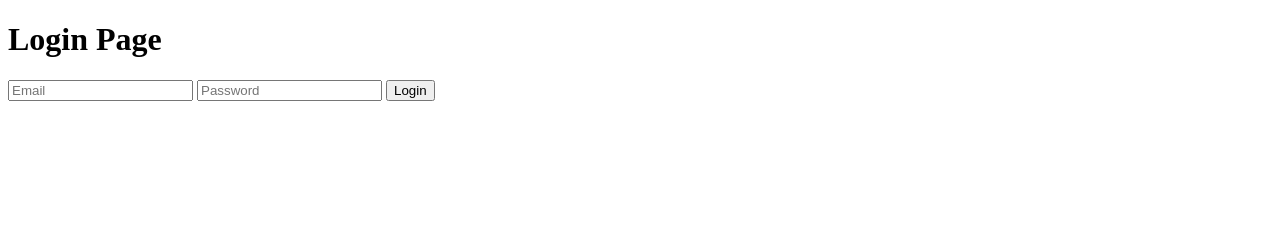
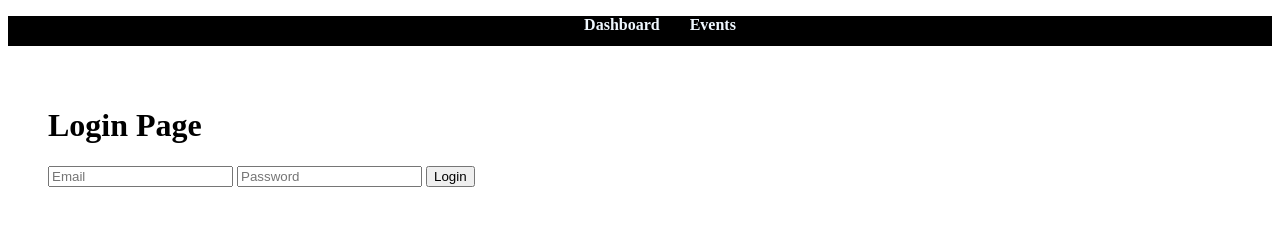
Before and after one commit to Jitugandhare/mock-assessment-2, a website: page index.html in a window 1280 px wide. Drawn offline with Linux system fonts and the light colour scheme.

Commit message:
mock assesment 1

```diff
--- a/index.html
+++ b/index.html
@@ -3,9 +3,44 @@
 <head>
     <meta charset="UTF-8">
     <meta name="viewport" content="width=device-width, initial-scale=1.0">
+    <style>
+        .nav{
+            background-color: black;
+            color: white;
+            width: 100%;
+            height: 30px;
+        }
+        .nav a{
+            color: aliceblue;
+            text-decoration: none;
+            font-weight: bold;
+        }
+        .nav ul{
+            list-style: none;
+            display: flex;
+            justify-content: center;
+
+        }
+        .nav li{
+            margin: 0 15px;
+        }
+        .container{
+            /* border: 2px solid red; */
+            padding: 20px;
+            margin: 20px;
+        }
+    </style>
     <title>Event-manager-app</title>
+
 </head>
 <body>
+    <div class="nav">
+        <ul>
+            <li><a href="dashboard.html">Dashboard</a></li>
+            <li><a href="events.html">Events</a></li>
+            <!-- <li><a href="index.html"></a></li> -->
+        </ul>
+    </div>
     <div class="container">
         <h1>Login Page</h1>
         <form id="loginform">
```
